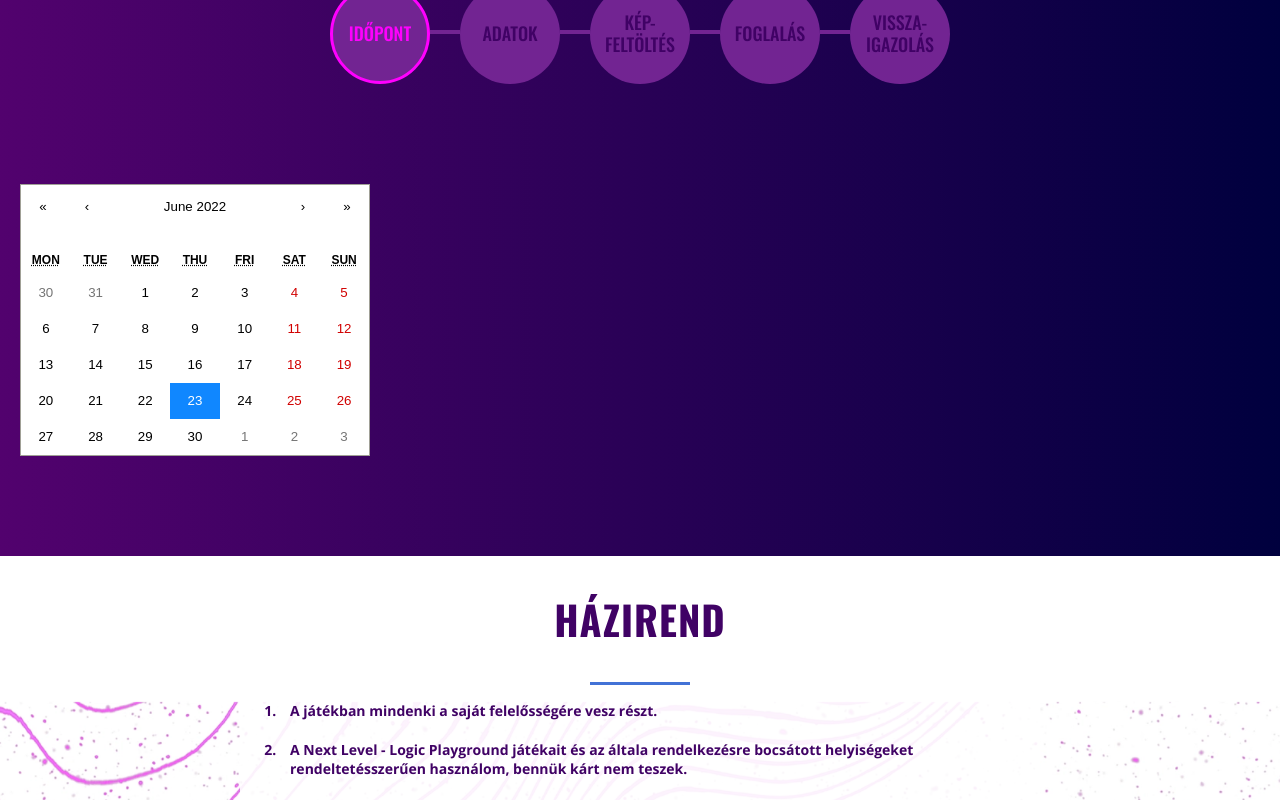
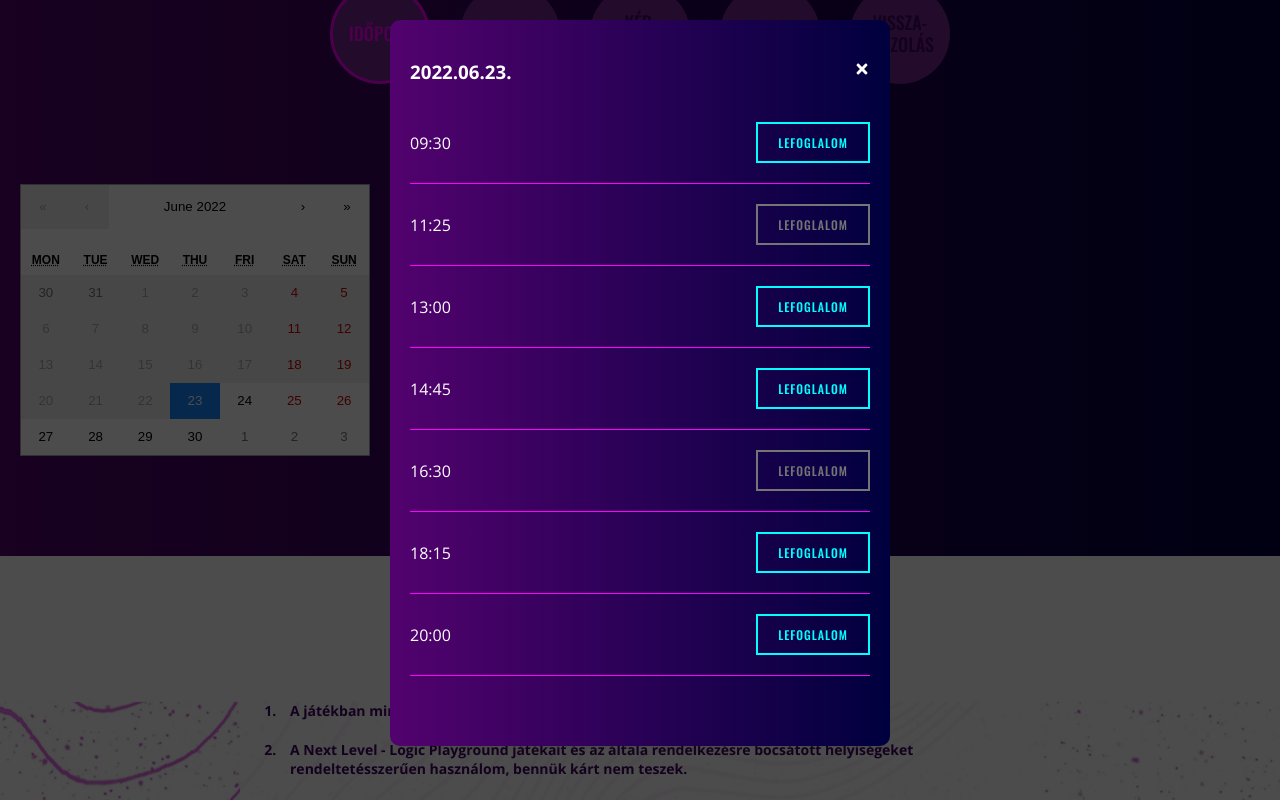
Before and after one commit to GyebnarPeter/next-level, a React (Create React App) app in the folder client/: page /hasonmas in a window 1280 px wide. Both pictures are taken after a click on the button "23". Shown: the part 1481-2281 px from the top of the page. Built offline with nearby package versions, Linux system fonts and the light colour scheme; no server answers; the HTML template or start-up script is replaced by a standard one.

Commit message:
create time slots layout

```diff
--- a/client/src/components/booking/Booking.jsx
+++ b/client/src/components/booking/Booking.jsx
@@ -4,10 +4,13 @@ import Calendar from "react-calendar";
 import "react-calendar/dist/Calendar.css";
 import Title from "../title/Title";
 import BookingProcess from "./BookingProcess";
+import TimeSlots from "./TimeSlots";
 const axios = require("axios").default;
 
-function Booking() {
+function Booking(props) {
     const [dateState, setDateState] = useState(new Date());
+    const [timeSlotsVisible, setTimeSlotsVisible] = useState(false);
+    const [reservedDates, setReservedDates] = useState([]);
 
     async function changeDate(e) {
         setDateState(e);
@@ -17,30 +20,43 @@ function Booking() {
             .slice(0, -1)
             .replaceAll(". ", "-");
 
-        const url = `http://localhost:8000/api/get-dates/2022-06-21`;
+        const url = `http://localhost:8000/api/get-dates/2022-12-14`;
         const data = {
             date: "2022-06-21",
         };
 
-        axios
+        await axios
             .get(url, data)
             .then(function(response) {
-                console.log(response.data)
+                setReservedDates( response.data );
+                console.log(reservedDates);
             })
             .catch(function(error) {
                 console.log(error);
             });
 
-        console.log(date);
+        setTimeSlotsVisible(!timeSlotsVisible)
     }
 
     return (
         <div className="booking">
             <Title name="Foglalás" />
             <div className="container">
-                <h1>A Hasonmás</h1>
-                <BookingProcess />
-                <Calendar onChange={changeDate} value={dateState} />
+                <h1>{ props.name }</h1>
+                <BookingProcess name={ props.name } />
+                <Calendar
+                    onChange={ changeDate }
+                    value={ dateState }
+                    minDate={ new Date() }
+                />
+                {
+                    timeSlotsVisible && (
+                        <TimeSlots
+                            setTimeSlotsVisible={ setTimeSlotsVisible }
+                            timeSlotsVisible={ timeSlotsVisible }
+                        />
+                    )
+                }
             </div>
         </div>
     );
--- a/client/src/components/booking/BookingProcess.jsx
+++ b/client/src/components/booking/BookingProcess.jsx
@@ -1,12 +1,16 @@
 import React from 'react';
 import "./bookingProcess.css";
 
-function BookingProcess() {
+function BookingProcess(props) {
   return (
     <div className="bookingProcess">
         <div className="bookingStep bookingStepActive">Időpont</div>
         <div className="bookingStep">Adatok</div>
-        <div className="bookingStep">Kép-<span>feltöltés</span></div>
+        {
+          props.name === "A hasonmás" && (
+            <div className="bookingStep">Kép-<span>feltöltés</span></div>
+          )
+        }
         <div className="bookingStep">Foglalás</div>
         <div className="bookingStep">Vissza-<span>igazolás</span></div>
     </div>
--- /dev/null
+++ b/client/src/components/booking/TimeSlots.jsx
@@ -0,0 +1,55 @@
+import React from "react";
+import "./timeSlots.css";
+import { FaTimes } from "react-icons/fa";
+
+function TimeSlots({ timeSlotsVisible, setTimeSlotsVisible }) {
+    return (
+        <div className="timeSlots">
+            <div
+                className="timeSlotsOverlay"
+                onClick={() => setTimeSlotsVisible(!timeSlotsVisible)}
+            ></div>
+            <div className="timeSlotsWrapper">
+                <div className="timeSlotsHeader">
+                    <h3>2022.06.23.</h3>
+                    <div
+                        className="closeTimeSlots"
+                        onClick={() => setTimeSlotsVisible(!timeSlotsVisible)}
+                    >
+                        <FaTimes />
+                    </div>
+                </div>
+                <div className="timeSlot">
+                    <span className="time">09:30</span>
+                    <button>Lefoglalom</button>
+                </div>
+                <div className="timeSlot">
+                    <span className="time">11:25</span>
+                    <button className="reserved">Lefoglalom</button>
+                </div>
+                <div className="timeSlot">
+                    <span className="time">13:00</span>
+                    <button>Lefoglalom</button>
+                </div>
+                <div className="timeSlot">
+                    <span className="time">14:45</span>
+                    <button>Lefoglalom</button>
+                </div>
+                <div className="timeSlot">
+                    <span className="time">16:30</span>
+                    <button className="reserved">Lefoglalom</button>
+                </div>
+                <div className="timeSlot">
+                    <span className="time">18:15</span>
+                    <button>Lefoglalom</button>
+                </div>
+                <div className="timeSlot">
+                    <span className="time">20:00</span>
+                    <button>Lefoglalom</button>
+                </div>
+            </div>
+        </div>
+    );
+}
+
+export default TimeSlots;
--- /dev/null
+++ b/client/src/components/booking/timeSlots.css
@@ -0,0 +1,67 @@
+.timeSlots {
+    position: fixed;
+    top: 0;
+    left: 0;
+    width: 100%;
+    height: 100vh;
+    display: flex;
+    align-items: center;
+    flex-direction: column;
+    color: white;
+    padding: 20px;
+    overflow: auto;
+}
+
+.timeSlotsOverlay {
+    position: fixed;
+    top: 0;
+    left: 0;
+    width: 100%;
+    height: 100%;
+    background: rgba(0, 0, 0, .7);
+    z-index: -1;
+}
+
+.timeSlotsWrapper {
+    padding: 20px 20px 50px;
+    width: 100%;
+    background: var(--gradient);
+    border-radius: 10px;
+    max-width: 500px;
+}
+
+.timeSlotsHeader {
+    display: flex;
+    align-items: center;
+    justify-content: space-between;
+    margin-bottom: 20px;
+}
+
+.timeSlot {
+    border-bottom: 1px solid var(--pink);
+    width: 100%;
+    display: flex;
+    justify-content: space-between;
+    align-items: center;
+    padding-bottom: 20px;
+    margin-bottom: 20px;
+}
+
+.timeSlot button {
+    background: none;
+    border: 2px solid var(--lightblue);
+    color: var(--lightblue);
+    padding: 10px 20px;
+    text-transform: uppercase;
+    font-size: 12px;
+    font-weight: 500;
+    font-family: var(--oswald);
+    letter-spacing: 1px;
+    cursor: pointer;
+}
+
+.reserved {
+    border: 2px solid #757575 !important;
+    color: #757575 !important;
+    cursor: not-allowed !important;
+}
--- a/client/src/pages/counterpart/Counterpart.jsx
+++ b/client/src/pages/counterpart/Counterpart.jsx
@@ -13,7 +13,7 @@ export default function Counterpart() {
         <>
             <GameIntro src={ counterpart } href="/" background={ background } />
             <CounterpartDescription />
-            <Booking />
+            <Booking name="A hasonmás" />
             <Rules />
         </>
     );
```
